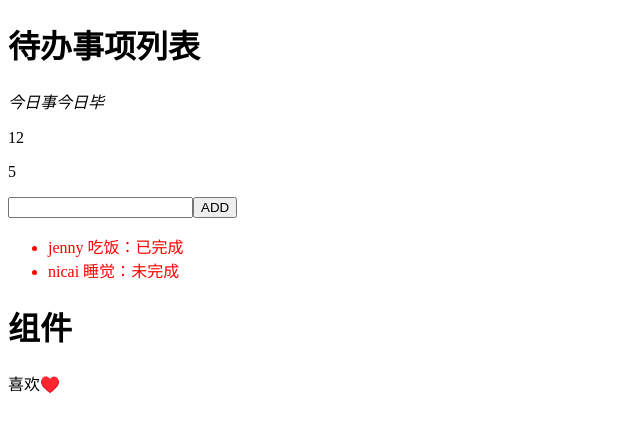
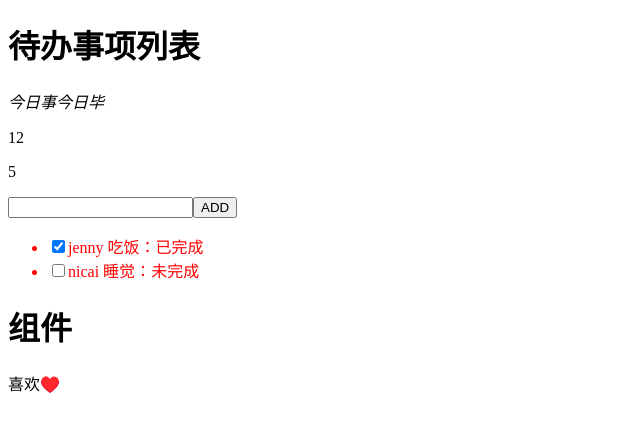
Before and after one commit to lhz333/react-study, a React (Create React App) app: page / in a window 1280 px wide. Shown: the top 430 px of the page, without its empty margins (0-640 px from the left). Built offline with nearby package versions, Linux system fonts and the light colour scheme.

Commit message:
feat: todolist事件完成

```diff
--- a/src/App.js
+++ b/src/App.js
@@ -60,6 +60,21 @@ export default class App extends Component {
       todos: todoNews
     })
   }
+
+  // 修改完成状态
+  onCompletedChange = (id) => {
+    console.log('onCompletedChange', id)
+    this.setState((prevProps)=>{
+      return {
+        todos: prevProps.todos.map(todo=>{
+          if(todo.id === id){
+            todo.isCompleted = !todo.isCompleted
+          }
+          return todo
+        })
+      }
+    })
+  }
   render() {
     return (
       <Fragment>
@@ -78,7 +93,10 @@ export default class App extends Component {
           {this.state.desc}
         </TodoHeader>
         <TodoInput btnText="ADD" todo={this.addTodo} />
-        <TodoList todos={this.state.todos} />
+        <TodoList
+          todos={this.state.todos}
+          onCompletedChange={this.onCompletedChange}
+        />
         <h1>组件</h1>
         <Like></Like>
       </Fragment>
--- a/src/components/TodoList/TodoItem.js
+++ b/src/components/TodoList/TodoItem.js
@@ -1,9 +1,27 @@
 import React, { Component } from 'react'
 
 export default class TodoItem extends Component {
+  handleChecked = () => {
+    // this.props.onCompletedChange && this.props.onCompletedChange(this.props.id)
+    // 简写 同上
+    const {
+      // 设置一个空函数的默认值
+      onCompletedChange = () => {},
+      id
+    } = this.props
+    onCompletedChange(id)
+  }
   render() {
     return (
-    <li>{this.props.assignee} {this.props.title}：{this.props.isCompleted ? '已完成': '未完成'}</li>
+      <li>
+        <input
+          type="checkbox"
+          checked={this.props.isCompleted}
+          onChange={this.handleChecked}
+        />
+        {this.props.assignee} {this.props.title}：
+        {this.props.isCompleted ? '已完成' : '未完成'}
+      </li>
     )
   }
 }
--- a/src/components/TodoList/index.js
+++ b/src/components/TodoList/index.js
@@ -1,14 +1,29 @@
 import React, { Component } from 'react'
 import TodoItem from './TodoItem'
+import PropTypes from 'prop-types'
 
 export default class TodoList extends Component {
+  static propTypes = {
+    todos: PropTypes.arrayOf(
+      PropTypes.shape({
+        id: PropTypes.number.isRequired,
+        title: PropTypes.string.isRequired,
+        isCompleted: PropTypes.bool.isRequired
+      })
+    ).isRequired,
+    onCompletedChange: PropTypes.func
+  }
   render() {
     console.log(this.props.todos)
     return (
       <ul className="abc">
         {this.props.todos.map(todo => {
           return (
-            <TodoItem key={todo.id} {...todo}/>
+            <TodoItem
+              key={todo.id}
+              {...todo}
+              onCompletedChange={this.props.onCompletedChange}
+            />
             // <TodoItem
             //   key={todo.id}
             //   id={todo.id}
```
